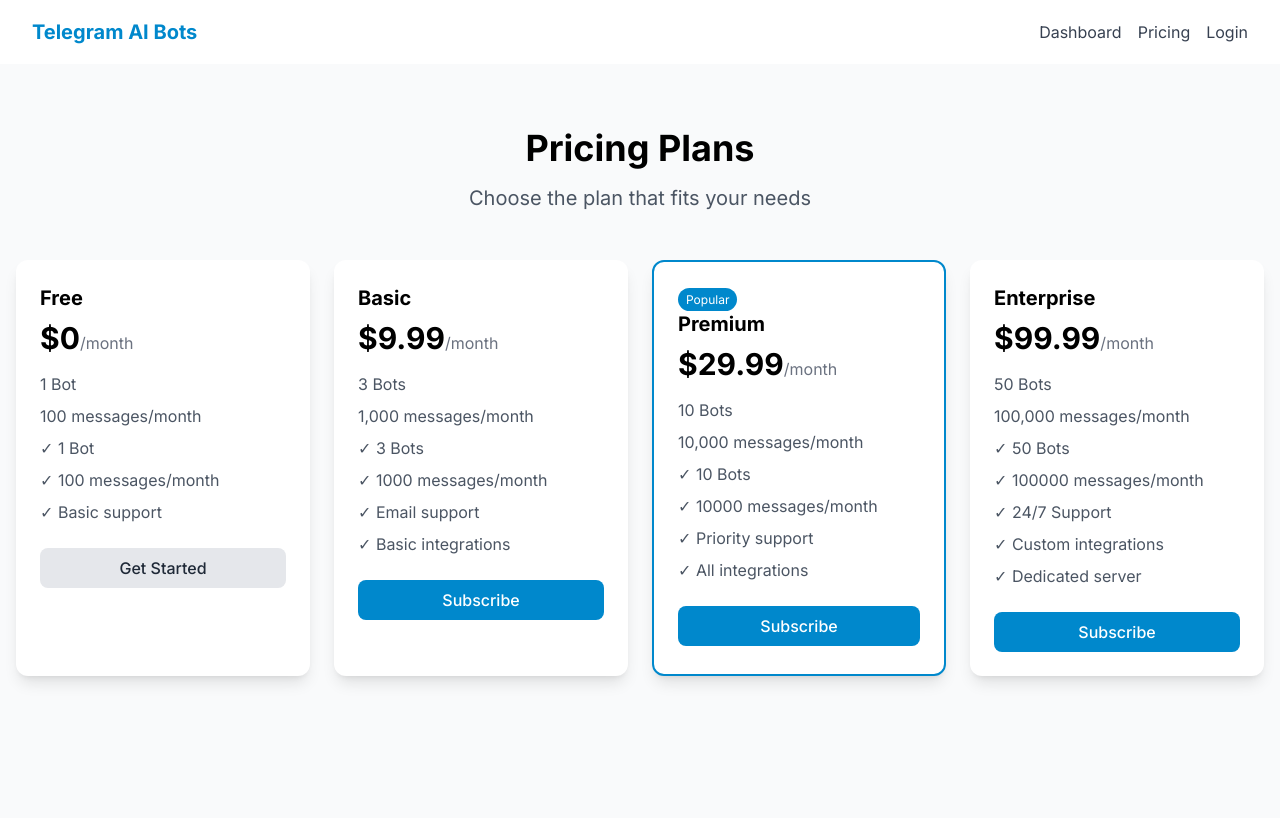
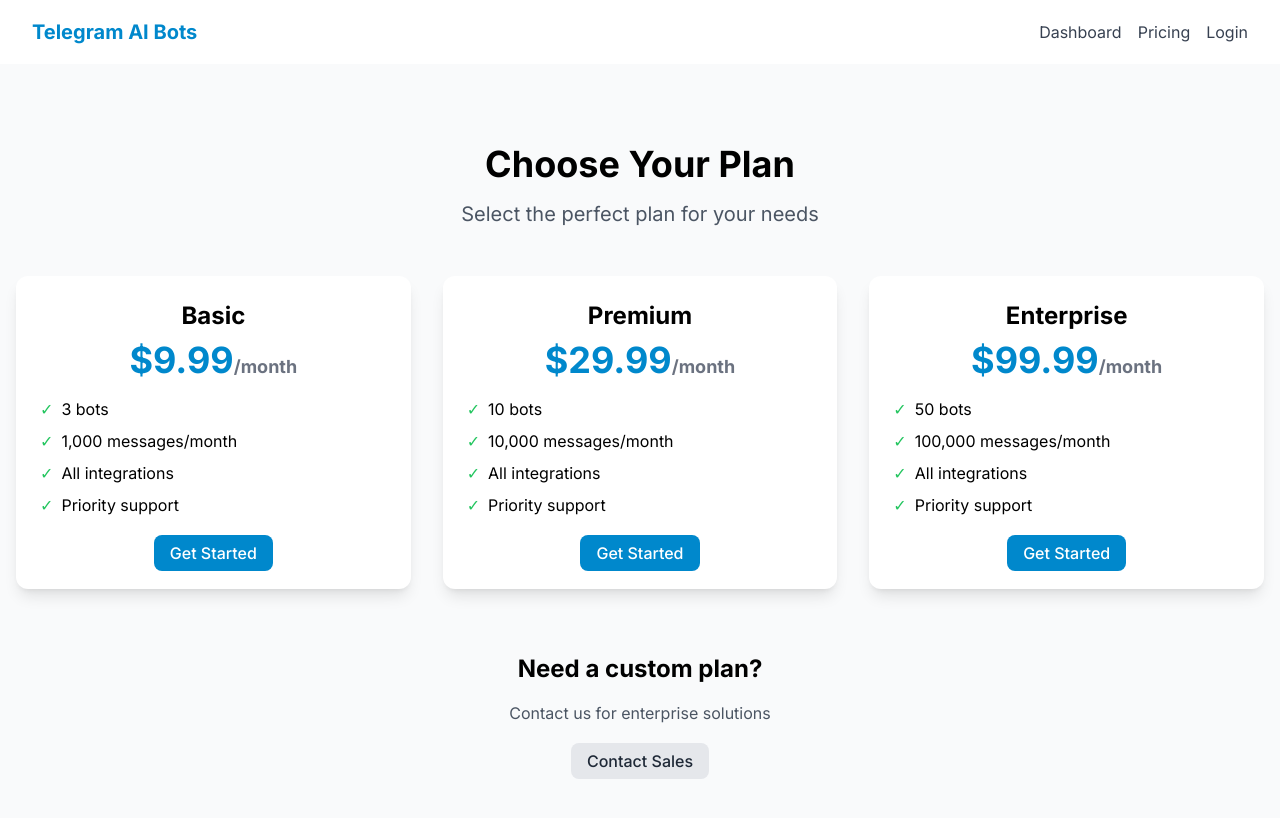
Before and after one commit to mrabt3475-cpu/telegram-ai-bot-platform, a Next.js app in the folder frontend/: page /pricing in a window 1280 px wide. Shown: the top 818 px of the page. Built offline with nearby package versions, Linux system fonts and the light colour scheme; no server answers.

Commit message:
feat: add pricing page

```diff
--- a/frontend/src/app/pricing/page.js
+++ b/frontend/src/app/pricing/page.js
@@ -1,62 +1,66 @@
-'use client';
-import { useState, useEffect } from 'react';
+import Link from 'next/link';
 import axios from 'axios';
 
-export default function Pricing() {
-  const [plans, setPlans] = useState({});
-  const [loading, setLoading] = useState(true);
+async function getPlans() {
+  try {
+    const res = await axios.get('http://localhost:3000/api/payments/plans');
+    return res.data.plans;
+  } catch {
+    return {
+      basic: { price: 9.99, name: 'Basic', bots: 3, messages: 1000 },
+      premium: { price: 29.99, name: 'Premium', bots: 10, messages: 10000 },
+      enterprise: { price: 99.99, name: 'Enterprise', bots: 50, messages: 100000 }
+    };
+  }
+}
 
-  useEffect(() => {
-    axios.get('http://localhost:3000/api/payments/plans').then((res) => {
-      setPlans(res.data.plans);
-      setLoading(false);
-    }).catch(() => setLoading(false));
-  }, []);
-
-
-  const handleSubscribe = async (plan) => {
-    const token = localStorage.getItem('token');
-    if (!token) return window.location.href = '/login';
-    try {
-      const res = await axios.post('http://localhost:3000/api/payments/stripe/create-session',
-        { plan }, { headers: { Authorization: `Bearer ${token}` } });
-      window.location.href = res.data.url;
-    } catch (err) {
-      alert('Error creating payment session');
-    }
-  };
-
-  const planList = [
-    { key: 'free', name: 'Free', price: 0, bots: 1, messages: 100, features: ['1 Bot', '100 messages/month', 'Basic support'] },
-    { key: 'basic', name: 'Basic', price: 9.99, bots: 3, messages: 1000, features: ['3 Bots', '1000 messages/month', 'Email support', 'Basic integrations'] },
-    { key: 'premium', name: 'Premium', price: 29.99, bots: 10, messages: 10000, features: ['10 Bots', '10000 messages/month', 'Priority support', 'All integrations'] },
-    { key: 'enterprise', name: 'Enterprise', price: 99.99, bots: 50, messages: 100000, features: ['50 Bots', '100000 messages/month', '24/7 Support', 'Custom integrations', 'Dedicated server'] }
-  ];
+export default async function Pricing() {
+  const plans = await getPlans();
+  const planKeys = Object.keys(plans);
 
   return (
-    <div className="min-h-screen bg-gray-50 py-16">
+    <div className="min-h-screen bg-gray-50 py-20">
       <div className="max-w-7xl mx-auto px-4">
-        <h1 className="text-4xl font-bold text-center mb-4">Pricing Plans</h1>
-        <p className="text-xl text-gray-600 text-center mb-12">Choose the plan that fits your needs</p>
-        <div className="grid md:grid-cols-4 gap-6">
-          {planList.map((plan) => (
-            <div key={plan.key} className={`card ${plan.key === 'premium' ? 'border-2 border-primary' : ''}`}>
-              {plan.key === 'premium' && <span className="bg-primary text-white text-xs px-2 py-1 rounded-full">Popular</span>}
-              <h2 className="text-xl font-bold mb-2">{plan.name}</h2>
-              <div className="mb-4">
-                <span className="text-3xl font-bold">${plan.price}</span>
-                <span className="text-gray-500">/month</span>
+        <h1 className="text-4xl font-bold text-center mb-4">Choose Your Plan</h1>
+        <p className="text-xl text-gray-600 text-center mb-12">Select the perfect plan for your needs</p>
+
+        <div className="grid md:grid-cols-3 gap-8">
+          {planKeys.map((key) => {
+            const plan = plans[key];
+            return (
+              <div key={key} className="card text-center">
+                <h2 className="text-2xl font-bold mb-2">{plan.name}</h2>
+                <div className="text-4xl font-bold text-primary mb-4">
+                  ${plan.price}<span className="text-lg text-gray-500">/month</span>
+                </div>
+                <ul className="text-left mb-6 space-y-2">
+                  <li className="flex items-center gap-2">
+                    <span className="text-green-500">✓</span> {plan.bots} bots
+                  </li>
+                  <li className="flex items-center gap-2">
+                    <span className="text-green-500">✓</span> {plan.messages.toLocaleString()} messages/month
+                  </li>
+                  <li className="flex items-center gap-2">
+                    <span className="text-green-500">✓</span> All integrations
+                  </li>
+                  <li className="flex items-center gap-2">
+                    <span className="text-green-500">✓</span> Priority support
+                  </li>
+                </ul>
+                <Link href={`/register?plan=${key}`} className="btn btn-primary w-full">
+                  Get Started
+                </Link>
               </div>
-              <ul className="space-y-2 mb-6">
-                <li className="text-gray-600">{plan.bots} Bot{plan.bots > 1 ? 's' : ''}</li>
-                <li className="text-gray-600">{plan.messages.toLocaleString()} messages/month</li>
-                {plan.features.map((f, i) => <li key={i} className="text-gray-600">✓ {f}</li>)}
-              </ul>
-              <button onClick={() => handleSubscribe(plan.key)} className={`btn w-full ${plan.key === 'free' ? 'btn-secondary' : 'btn-primary'}`}>
-                {plan.key === 'free' ? 'Get Started' : 'Subscribe'}
-              </button>
-            </div>
-          ))}
+            );
+          })}
+        </div>
+
+        <div className="mt-16 text-center">
+          <h2 className="text-2xl font-bold mb-4">Need a custom plan?</h2>
+          <p className="text-gray-600 mb-6">Contact us for enterprise solutions</p>
+          <a href="mailto:support@telegram-ai-bot.com" className="btn btn-secondary">
+            Contact Sales
+          </a>
         </div>
       </div>
     </div>
```
